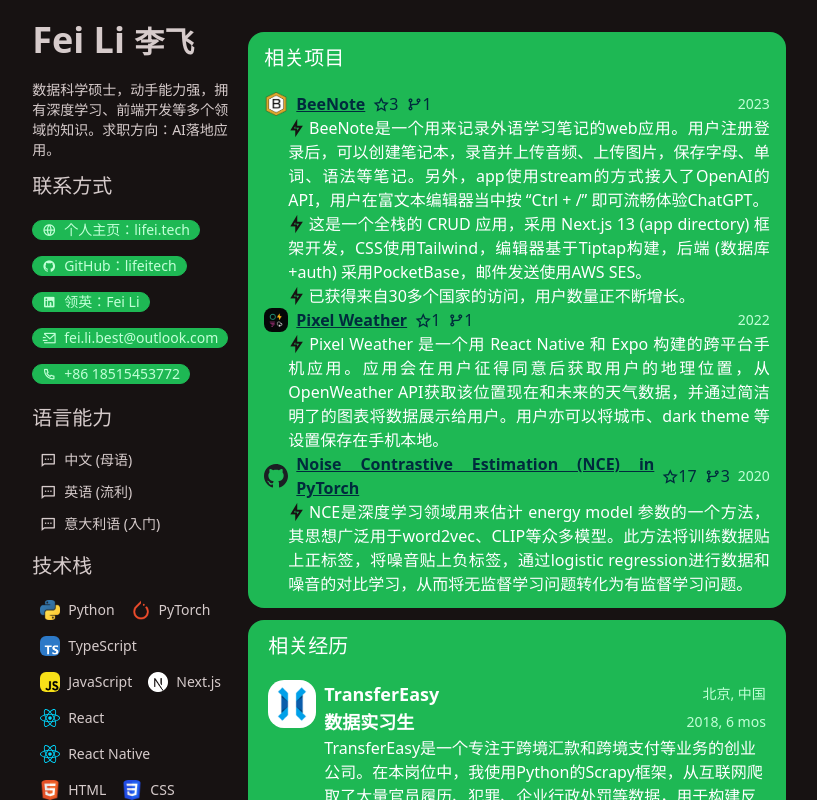
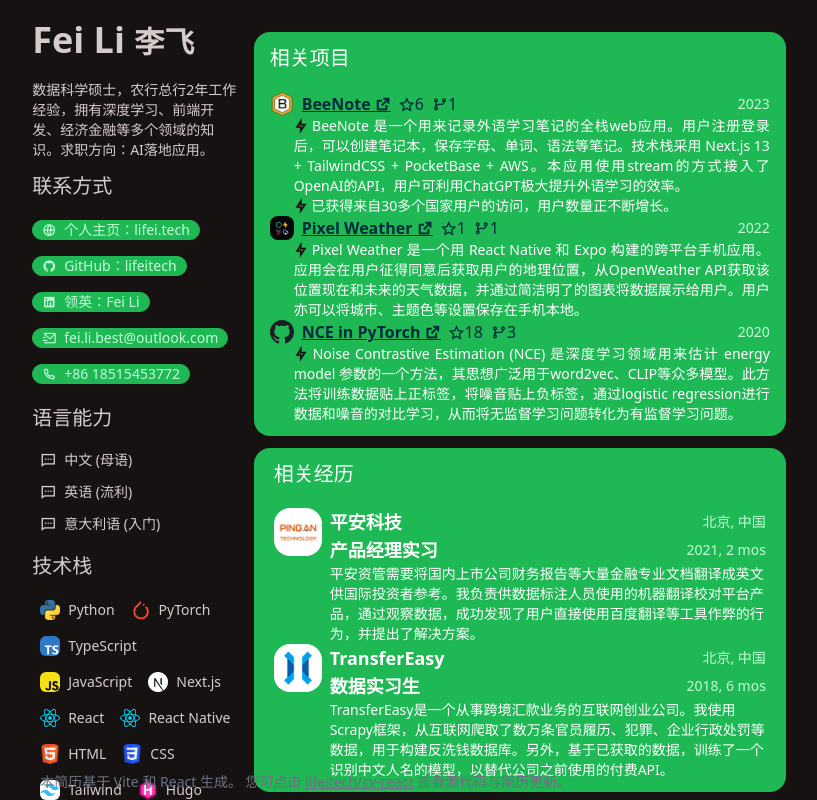
Before and after one commit to malipraveen/cv-react, a React (Vite) app: page / in a window 1280 px wide. Shown: the top 800 px of the page, without its empty margins (231-1048 px from the left). Built offline with nearby package versions, Linux system fonts and the light colour scheme.

Commit message:
update resume (Chinese version)

```diff
--- a/src/App.jsx
+++ b/src/App.jsx
@@ -10,7 +10,7 @@ function App() {
           <Left />
           <Right />
         </div>
-        <footer class="text-left pl-2 pt-5 text-sm text-gray-500">{footer}</footer>
+        <footer class="text-left pl-2 pt-5 fixed bottom-2 text-sm text-gray-500">{footer}</footer>
       </body>
     </html>
   );
--- a/src/sections/Right.jsx
+++ b/src/sections/Right.jsx
@@ -17,6 +17,7 @@ function Projects() {
               target="_blank"
             >
               {item.name}
+              &nbsp;<i class="ri-external-link-line"></i>
             </a>
             <div class="flex flex-row gap-2 text-info-content">
               <span class="flex flex-row"><i class="ri-star-line"/>{item.metric.star}</span>
@@ -27,7 +28,7 @@ function Projects() {
 
           <div class="ml-6">
             {item.description.map((p) => (
-              <p class="">
+              <p class="text-sm">
               <i class="ri-flashlight-line text-[#171212] font-bold"></i> {p}
               </p>
             ))}
@@ -58,7 +59,7 @@ function Experience() {
 
             <div>
               {item.description.map((p) => (
-                <p class="">{p}</p>
+                <p class="text-sm">{p}</p>
               ))}
             </div>
           </div>
--- a/src/sections/data.jsx
+++ b/src/sections/data.jsx
@@ -2,7 +2,7 @@ const LANG = 'CN'  // or EN
 
 const headlineEN = "Passionate about AI applications.";
 
-const headlineCN = "数据科学硕士，动手能力强，拥有深度学习、前端开发等多个领域的知识。求职方向：AI落地应用。";
+const headlineCN = "数据科学硕士，农行总行2年工作经验，拥有深度学习、前端开发、经济金融等多个领域的知识。求职方向：AI落地应用。";
 
 const infoEN = {
   contact: [
@@ -232,11 +232,10 @@ const projectsCN = [
     name: "BeeNote",
     link: "https://beenote.app",
     year: 2023,
-    metric: {star:3, fork:1},
+    metric: {star:6, fork:1},
     description: [
-      "BeeNote是一个用来记录外语学习笔记的web应用。用户注册登录后，可以创建笔记本，录音并上传音频、上传图片，保存字母、单词、语法等笔记。另外，app使用stream的方式接入了OpenAI的API，用户在富文本编辑器当中按 “Ctrl + /” 即可流畅体验ChatGPT。",
-      "这是一个全栈的 CRUD 应用，采用 Next.js 13 (app directory) 框架开发，CSS使用Tailwind，编辑器基于Tiptap构建，后端 (数据库+auth) 采用PocketBase，邮件发送使用AWS SES。",
-      "已获得来自30多个国家的访问，用户数量正不断增长。"
+      "BeeNote 是一个用来记录外语学习笔记的全栈web应用。用户注册登录后，可以创建笔记本，保存字母、单词、语法等笔记。技术栈采用 Next.js 13 + TailwindCSS + PocketBase + AWS。本应用使用stream的方式接入了OpenAI的API，用户可利用ChatGPT极大提升外语学习的效率。",
+      "已获得来自30多个国家用户的访问，用户数量正不断增长。"
     ],
   },
   {
@@ -246,17 +245,17 @@ const projectsCN = [
     year: 2022,
     metric: {star:1, fork:1},
     description: [
-      "Pixel Weather 是一个用 React Native 和 Expo 构建的跨平台手机应用。应用会在用户征得同意后获取用户的地理位置，从OpenWeather API获取该位置现在和未来的天气数据，并通过简洁明了的图表将数据展示给用户。用户亦可以将城市、dark theme 等设置保存在手机本地。",
+      "Pixel Weather 是一个用 React Native 和 Expo 构建的跨平台手机应用。应用会在用户征得同意后获取用户的地理位置，从OpenWeather API获取该位置现在和未来的天气数据，并通过简洁明了的图表将数据展示给用户。用户亦可以将城市、主题色等设置保存在手机本地。",
     ],
   },
   {
     icon: "github.svg",
-    name: "Noise Contrastive Estimation (NCE) in PyTorch",
+    name: "NCE in PyTorch",
     link: "https://github.com/lifeitech/nce",
     year: 2020,
-    metric: {star:17, fork:3},
+    metric: {star:18, fork:3},
     description: [
-    "NCE是深度学习领域用来估计 energy model 参数的一个方法，其思想广泛用于word2vec、CLIP等众多模型。此方法将训练数据贴上正标签，将噪音贴上负标签，通过logistic regression进行数据和噪音的对比学习，从而将无监督学习问题转化为有监督学习问题。",
+    "Noise Contrastive Estimation (NCE) 是深度学习领域用来估计 energy model 参数的一个方法，其思想广泛用于word2vec、CLIP等众多模型。此方法将训练数据贴上正标签，将噪音贴上负标签，通过logistic regression进行数据和噪音的对比学习，从而将无监督学习问题转化为有监督学习问题。",
   ],
   },
 ];
@@ -276,13 +275,23 @@ const experienceEN = [
 
 const experienceCN = [
   {
+    icon: "pingan.jpeg",
+    company: "平安科技",
+    pos: "产品经理实习",
+    loc: "北京, 中国",
+    time: "2021, 2 mos",
+    description: [
+      "平安资管需要将国内上市公司财务报告等大量金融专业文档翻译成英文供国际投资者参考。我负责供数据标注人员使用的机器翻译校对平台产品，通过观察数据，成功发现了用户直接使用百度翻译等工具作弊的行为，并提出了解决方案。"
+    ]
+  },
+  {
     icon: "transfereasy.png",
     company: "TransferEasy",
     pos: "数据实习生",
     loc: "北京, 中国",
     time: "2018, 6 mos",
     description: [
-      "TransferEasy是一个专注于跨境汇款和跨境支付等业务的创业公司。在本岗位中，我使用Python的Scrapy框架，从互联网爬取了大量官员履历、犯罪、企业行政处罚等数据，用于构建反洗钱数据库。另外，我基于已获取的数据，训练了一个识别中文人名的模型，以替代公司之前使用的付费API。"
+      "TransferEasy是一个从事跨境汇款业务的互联网创业公司。我使用Scrapy框架，从互联网爬取了数万条官员履历、犯罪、企业行政处罚等数据，用于构建反洗钱数据库。另外，基于已获取的数据，训练了一个识别中文人名的模型，以替代公司之前使用的付费API。"
     ]
   }
 ]
@@ -317,6 +326,7 @@ const educationCN = [
     time: "2018 ~ 2020, 2 yrs",
     description: [
       "GPA: 110/110 cum laude",
+      "研究方向：生成学习"
     ],
   },
   {
@@ -331,7 +341,7 @@ const educationCN = [
 
 const footerEN = <div>This resume is built with Vite + React. Go to <a title="cv repository" class="underline" href="https://github.com/lifeitech/cv-react">lifeitech/cv-react</a> for source code and latest updates.</div>
 
-const footerCN = <div>本简历基于 Vite 和 React 生成。 您可移步 <a title="cv repository" class="underline" href="https://github.com/lifeitech/cv-react">lifeitech/cv-react</a> 查看源代码与简历更新。</div>
+const footerCN = <div>本简历基于 Vite 和 React 生成。 您可点击 <a title="cv repository" class="underline" href="https://github.com/lifeitech/cv-react">lifeitech/cv-react</a> 查看源代码与简历更新。</div>
 
 export const headline = LANG == 'CN' ? headlineCN : headlineEN
 export const info = LANG == 'CN' ? infoCN : infoEN
```
Also changed, not shown: public/pingan.jpeg (added), public/pingan.png (added).
